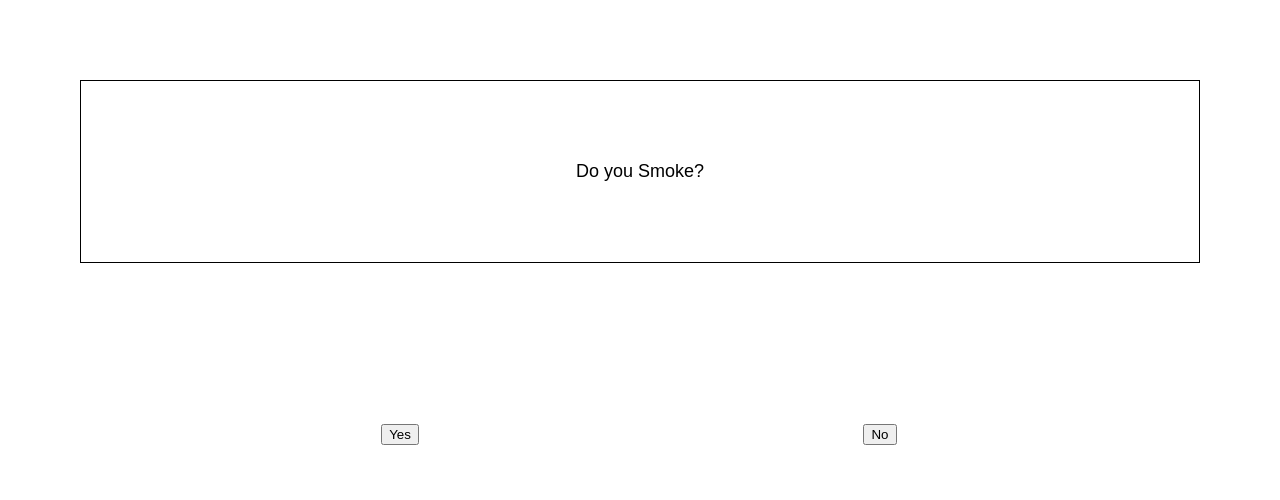
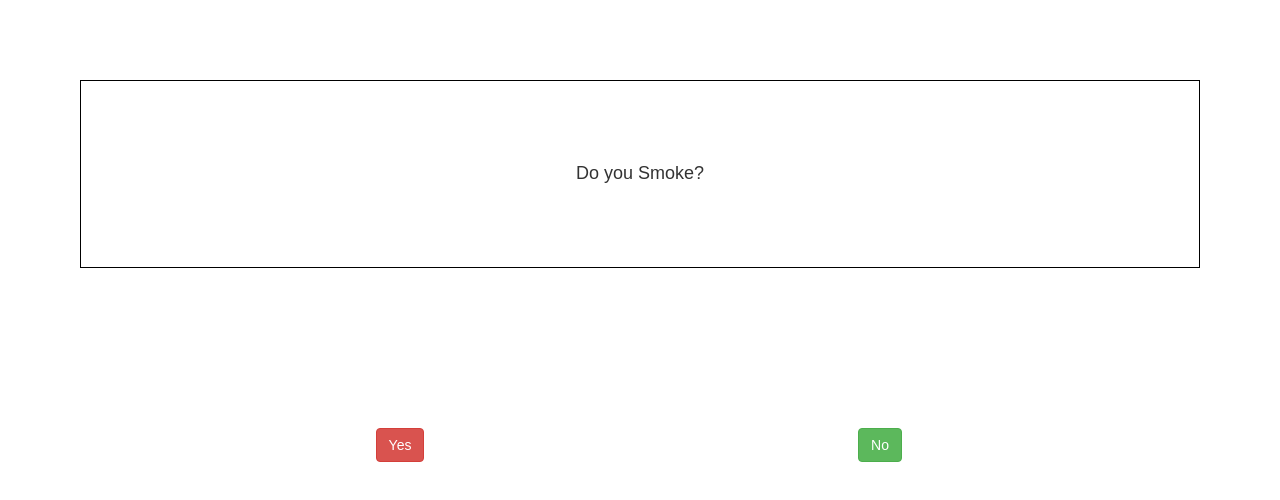
Before and after one commit to march-dave/sinai-cancer-hackathon, a React (Create React App) app: page / in a window 1280 px wide. Shown: the top 500 px of the page. Built offline with nearby package versions, Linux system fonts and the light colour scheme.

Commit message:
up to date

```diff
--- a/package.json
+++ b/package.json
@@ -4,6 +4,7 @@
   "private": true,
   "dependencies": {
     "react": "^16.0.0",
+    "react-bootstrap": "^0.31.3",
     "react-dom": "^16.0.0",
     "react-scripts": "1.0.14"
   },
--- a/public/index.html
+++ b/public/index.html
@@ -1,6 +1,7 @@
 <!doctype html>
 <html lang="en">
-  <head>
+
+<head>
     <meta charset="utf-8">
     <meta name="viewport" content="width=device-width, initial-scale=1, shrink-to-fit=no">
     <meta name="theme-color" content="#000000">
@@ -10,6 +11,7 @@
     -->
     <link rel="manifest" href="%PUBLIC_URL%/manifest.json">
     <link rel="shortcut icon" href="%PUBLIC_URL%/favicon.ico">
+    <link rel="stylesheet" href="https://maxcdn.bootstrapcdn.com/bootstrap/latest/css/bootstrap.min.css">
     <!--
       Notice the use of %PUBLIC_URL% in the tags above.
       It will be replaced with the URL of the `public` folder during the build.
@@ -20,8 +22,9 @@
       Learn how to configure a non-root public URL by running `npm run build`.
     -->
     <title>React App</title>
-  </head>
-  <body>
+</head>
+
+<body>
     <noscript>
       You need to enable JavaScript to run this app.
     </noscript>
@@ -36,5 +39,6 @@
       To begin the development, run `npm start` or `yarn start`.
       To create a production bundle, use `npm run build` or `yarn build`.
     -->
-  </body>
+</body>
+
 </html>
--- a/src/App.js
+++ b/src/App.js
@@ -1,6 +1,7 @@
 import React, { Component } from 'react';
 import logo from './logo.svg';
 import './App.css';
+import { Button } from 'react-bootstrap';
 
 class App extends Component {
 
@@ -34,8 +35,8 @@ class App extends Component {
               <div>Do you Smoke?</div>
             </div>
             <div style={{ margin: 80, padding: 80, border: '0px solid black' }}>
-              <div style={{float: 'left', width: '50%'}}><button onClick={this.YesClick.bind(this)}>Yes</button></div>
-              <div style={{float: 'left', width: '50%'}}><button onClick={this.NoClick.bind(this)}>No</button></div>
+              <div style={{float: 'left', width: '50%'}}><Button bsStyle="danger" onClick={this.YesClick.bind(this)}>Yes</Button></div>
+              <div style={{float: 'left', width: '50%'}}><Button bsStyle="success" onClick={this.NoClick.bind(this)}>No</Button></div>
             </div>
           </div>
 
```
